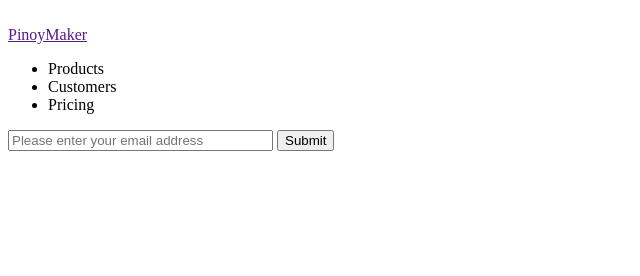
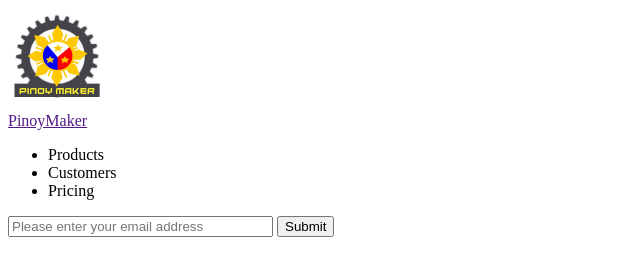
Before and after one commit to darwinvelasquez/freecodecamp-product-landing-page, a plain HTML site: page index.html in a window 1280 px wide. Shown: the whole page, without its empty margins (0-640 px from the left). Drawn offline with Linux system fonts and the light colour scheme.

Commit message:
add logo and link css file to html

```diff
--- a/index.html
+++ b/index.html
@@ -4,12 +4,13 @@
   <meta charset="UTF-8">
   <meta http-equiv="X-UA-Compatible" content="IE=edge">
   <meta name="viewport" content="width=device-width, initial-scale=1.0">
+  <link rel="stylesheet" href="styles.css">
   <title>Product Landing Page</title>
 </head>
 <body>
   <div>
     <header id="header">
-      <img id="header-img">
+      <img id="header-img" src="images/pinoymaker-logo.jpeg" alt="pinoymaker logo">
       <nav id="nav-bar">
         <a href="">PinoyMaker</a>
         <ul>
--- /dev/null
+++ b/styles.css
@@ -0,0 +1,3 @@
+img {
+  width: 100px;
+}
```
Also changed, not shown: style.css (deleted).
